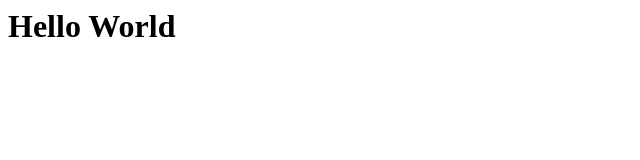
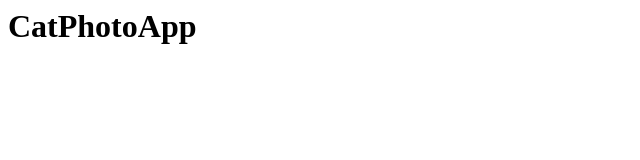
Before and after one commit to Manish-Royan/FreeCodeCamp-Practice, a plain HTML site: page FCC-Web-Design/LearnHTML-CatPhotoAPP/Step-1/index.html in a window 1280 px wide. Shown: the whole page, without its empty margins (0-640 px from the left). Drawn offline with Linux system fonts and the light colour scheme.

Commit message:
Step-1
Learned about <h1> tag.

```diff
--- a/FCC-Web-Design/LearnHTML-CatPhotoAPP/Step-1/index.html
+++ b/FCC-Web-Design/LearnHTML-CatPhotoAPP/Step-1/index.html
@@ -1,5 +1,5 @@
 <html>
     <body>
-        <h1>Hello World</h1>
+        <h1>CatPhotoApp</h1>
     </body>
 </html>
```
